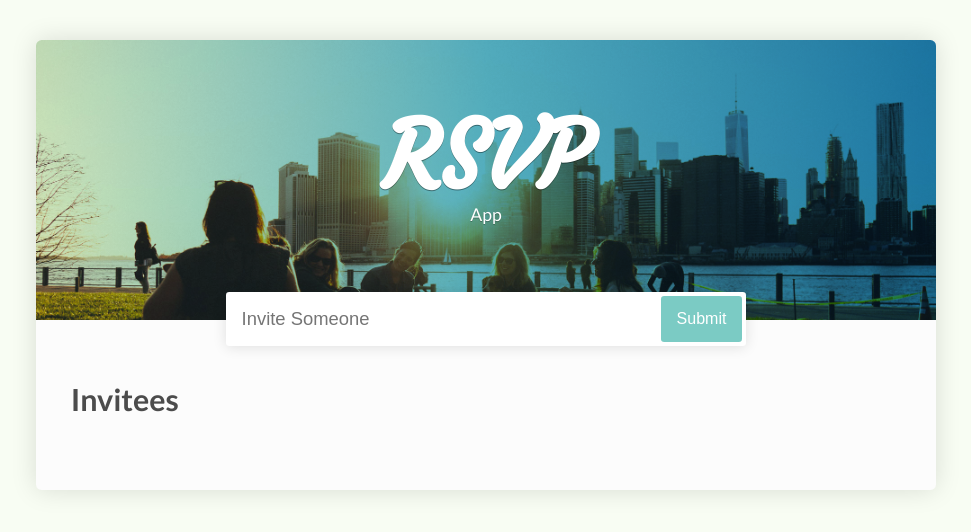
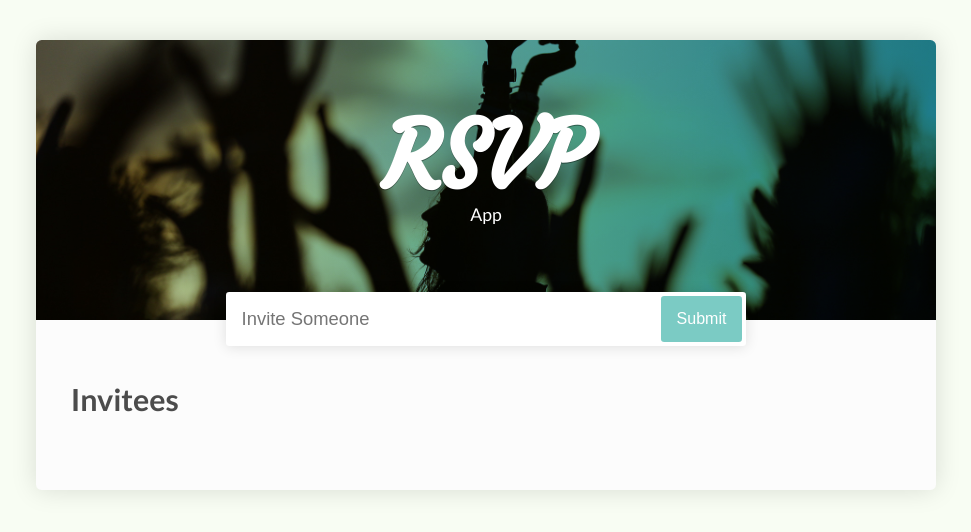
Before and after one commit to ukirderohit/RSVP-Web-Application, a plain HTML site: page index.html in a window 1280 px wide. Shown: the whole page, without its empty margins (154-1125 px from the left). Drawn offline with Linux system fonts and the light colour scheme.

Commit message:
js initialised

```diff
--- a/css/style.css
+++ b/css/style.css
@@ -70,7 +70,7 @@ button {
 header {
   text-align: center;
   background: linear-gradient(90deg, #d4eece, #55b3d0, #1e7eb7),
-              url('../images/header-bg.jpg') no-repeat;
+              url('../images/hea.jpg') no-repeat;
               background-blend-mode: multiply;
               background-size: cover;
 }
--- a/index.html
+++ b/index.html
@@ -23,5 +23,6 @@
       <ul id="invitedList"></ul>
     </div>
   </div>
+  <script type="text/javascript" src="js/rsvp.js"></script>
 </body>
 </html>
--- /dev/null
+++ b/js/rsvp.js
@@ -0,0 +1 @@
+console.log("Hello from Console");
```
Also changed, not shown: images/hea.jpg (added).
